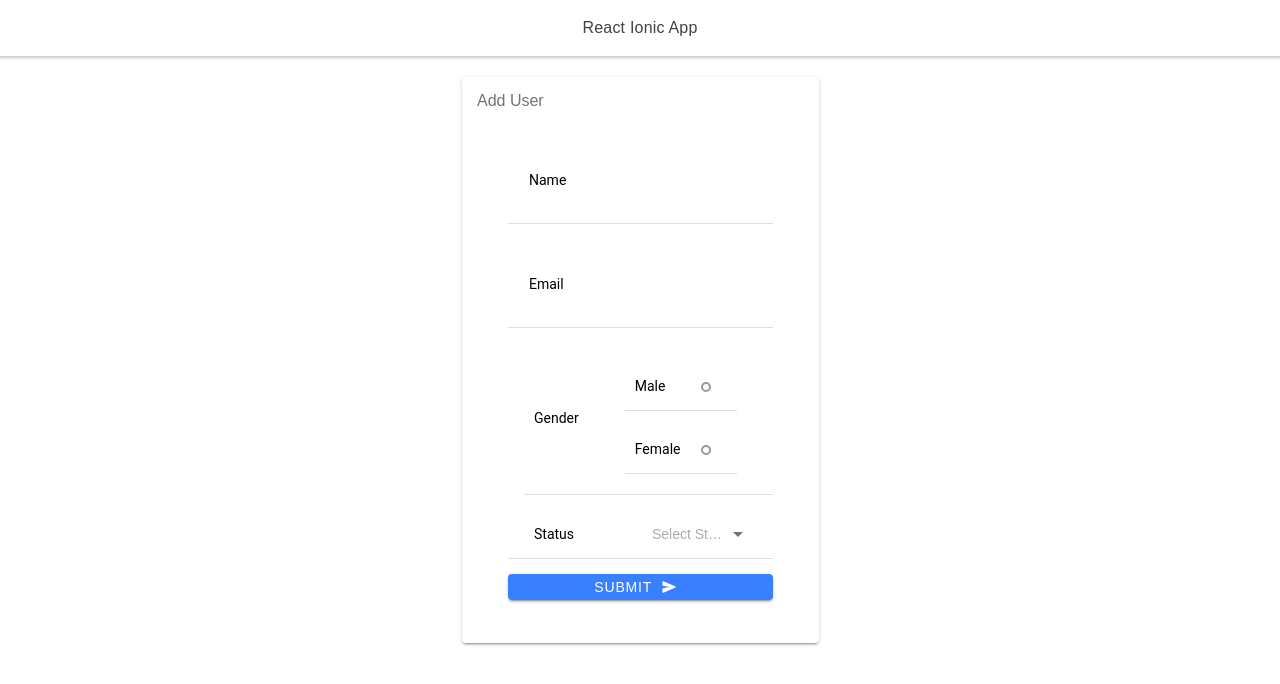
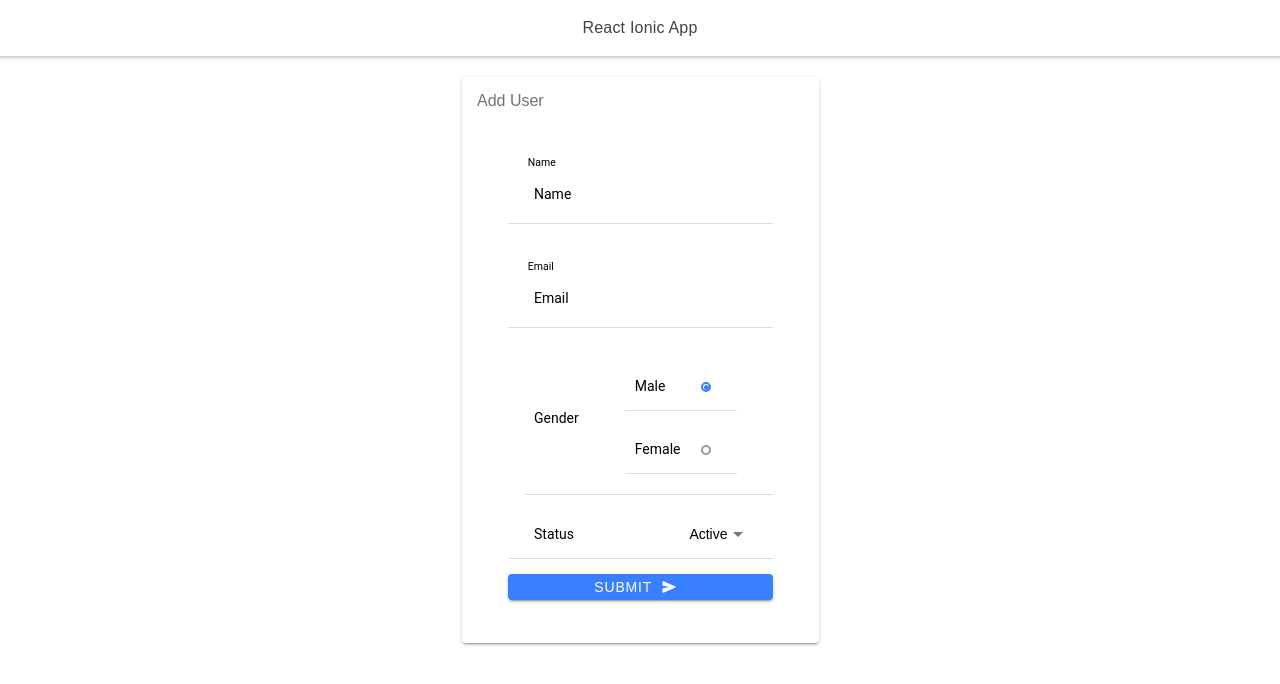
Before and after one commit to shivajigoud/react-ionic, a React (Create React App) app: page /addUser in a window 1280 px wide. Shown: the top 684 px of the page. Built offline with nearby package versions, Linux system fonts and the light colour scheme.

Commit message:
2 files modified

```diff
--- a/src/App.js
+++ b/src/App.js
@@ -28,6 +28,17 @@ setupIonicReact();
 export default function App() {
   return (
     <IonApp>
+      <IonMenu contentId="main-content">
+        <IonHeader>
+          <IonToolbar>
+            <IonTitle>Menu Content</IonTitle>
+          </IonToolbar>
+        </IonHeader>
+        <IonContent className="ion-padding">
+          This is the menu content.
+        </IonContent>
+      </IonMenu>
+      <IonPage>
         <IonHeader>
           <IonToolbar>
             <IonTitle className="ion-text-center">{TOPHEADER}</IonTitle>
@@ -38,6 +49,7 @@ export default function App() {
             <RouterProvider router={router}></RouterProvider>
           </FormContextProvider>
         </IonContent>
+      </IonPage>
     </IonApp>
   );
 }
--- a/src/components/UserForm.js
+++ b/src/components/UserForm.js
@@ -66,8 +66,8 @@ export default function UserForm({ name, email, gender, status, id }) {
             <IonInput
               id="name"
               name="name"
-              value={user.name}
-              onIonChange={(e) => handleChange(e)}
+              value={user.name ? user.name : 'Name'}
+              onIonChange={handleChange}
               placeholder="Name"
             ></IonInput>
           </IonItem>
@@ -76,16 +76,17 @@ export default function UserForm({ name, email, gender, status, id }) {
             <IonInput
               id="email"
               name="email"
-              value={user.email}
-              onIonChange={(e) => handleChange(e)}
+              value={user.email ? user.email : 'Email'}
+              onIonChange={handleChange}
               placeholder="Email"
             ></IonInput>
           </IonItem>
           <IonItem>
             <IonLabel>Gender</IonLabel>
             <IonRadioGroup
-              value={user.gender}
-              onIonChange={(e) => handleChange(e)}
+              allow-empty-selection={true}
+              value={user.gender ? user.gender : 'male'}
+              onIonChange={handleChange}
               name="gender"
             >
               <IonItem>
@@ -114,7 +115,7 @@ export default function UserForm({ name, email, gender, status, id }) {
               onIonCancel={(e) => handleChange(e)}
               onIonDismiss={(e) => handleChange(e)}
               name="status"
-              value={user.status}
+              value={user.status ? user.status : 'active'}
             >
               <IonSelectOption value="active">Active</IonSelectOption>
               <IonSelectOption value="inactive">Inactive</IonSelectOption>
```
Lines whose indentation alone changed are shown as unchanged.
